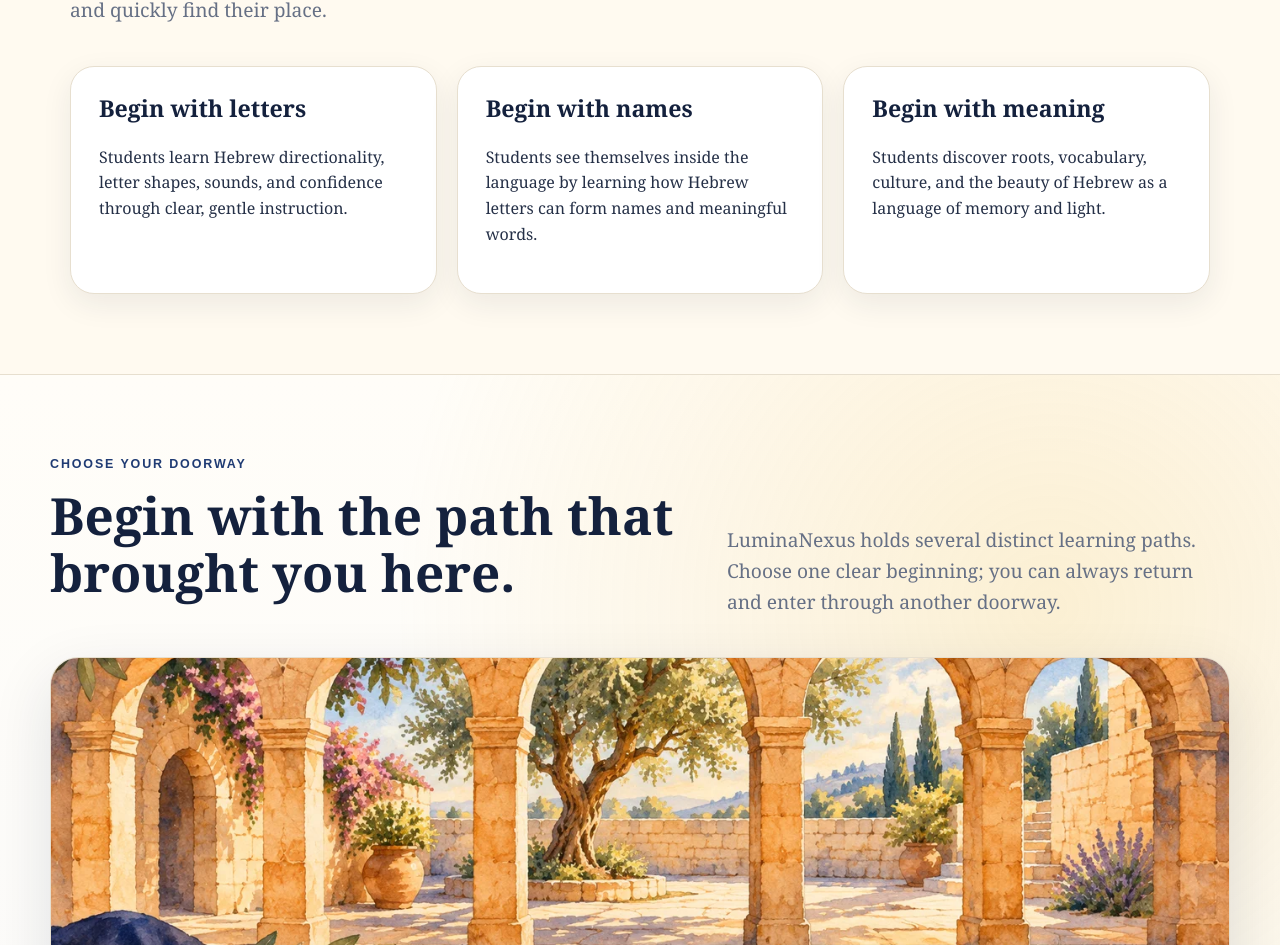
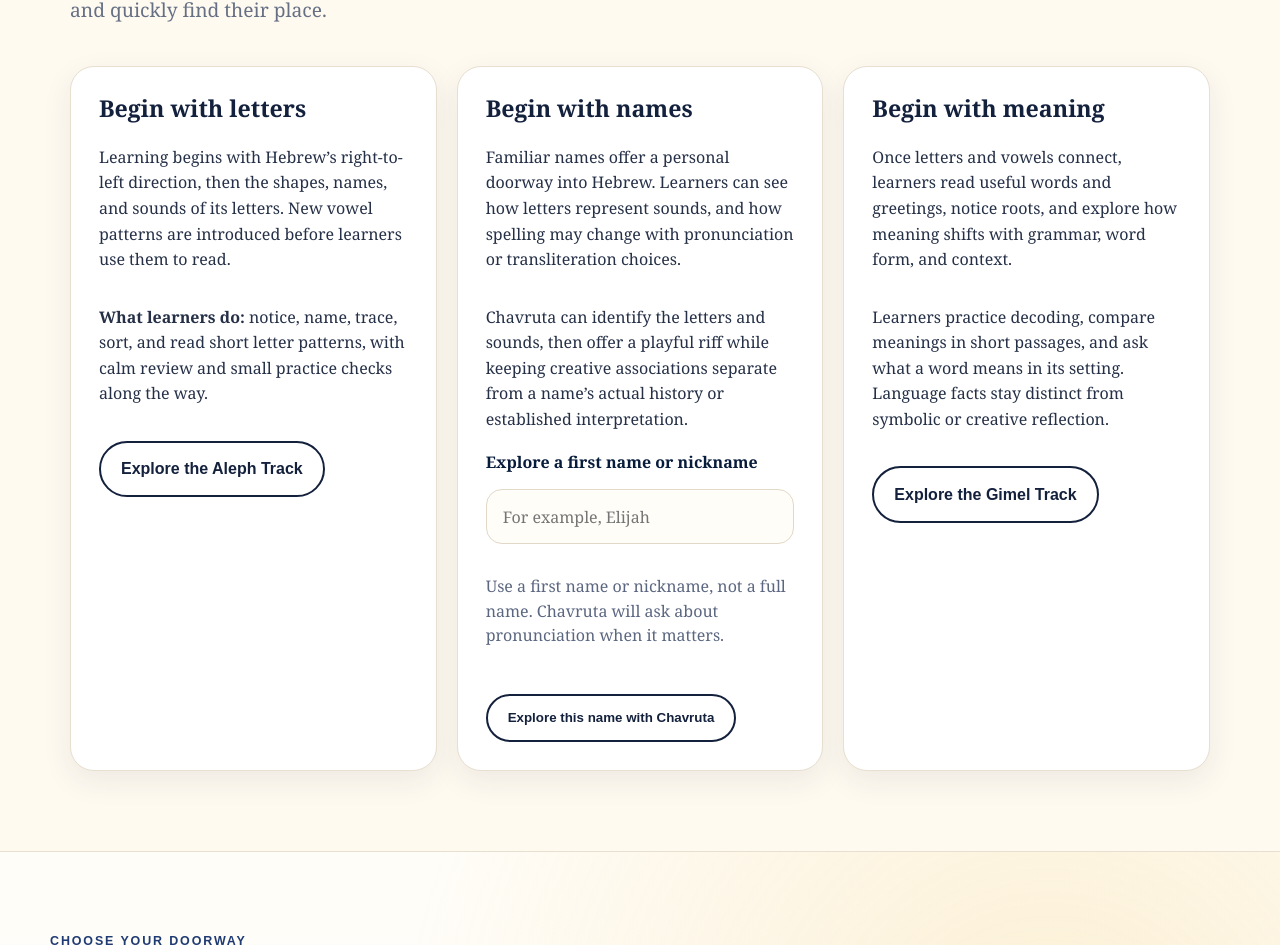
Before and after one commit to richardatf-oss/luminanexus-site, a React (Vite) app: page / in a window 1280 px wide. Shown: the part 1128-2073 px from the top of the page. Built offline with nearby package versions, Linux system fonts and the light colour scheme.

Commit message:
Expand learning pillars and add Hebrew name activity

```diff
--- a/src/App.jsx
+++ b/src/App.jsx
@@ -45,6 +45,20 @@ const tracks = [
 
 function App() {
   const [menuOpen, setMenuOpen] = useState(false);
+  const [nameToExplore, setNameToExplore] = useState("");
+  const [nameError, setNameError] = useState("");
+
+  function exploreHebrewName(event) {
+    event.preventDefault();
+    const name = nameToExplore.trim();
+    if (!name) {
+      setNameError("Enter a first name or nickname to begin.");
+      return;
+    }
+    setNameError("");
+    const question = `Help me explore the name "${name}". If its pronunciation is not clear, ask me or offer the likely alternatives. Suggest a plausible Hebrew-letter spelling and show a readable transliteration; explain what assumptions affect the spelling. Identify the Hebrew letters and likely sounds. Then offer a playful, clearly labeled creative riff inspired by the letters or verified related Hebrew words. Keep that creative riff separate from the name's actual etymology and from established Jewish interpretation. Do not invent a traditional meaning, gematria, or source. Name: ${name}`;
+    openChavruta({ mode: "name-study", question });
+  }
 
   useEffect(() => {
     function activateLink(event) {
@@ -187,25 +201,70 @@ function App() {
             <article className="feature-card">
               <h3>Begin with letters</h3>
               <p>
-                Students learn Hebrew directionality, letter shapes, sounds, and
-                confidence through clear, gentle instruction.
+                Learning begins with Hebrew’s right-to-left direction, then the
+                shapes, names, and sounds of its letters. New vowel patterns
+                are introduced before learners use them to read.
               </p>
+              <p>
+                <strong>What learners do:</strong> notice, name, trace, sort,
+                and read short letter patterns, with calm review and small
+                practice checks along the way.
+              </p>
+              <a className="button secondary" href="/aleph-track.html">
+                Explore the Aleph Track
+              </a>
             </article>
 
             <article className="feature-card">
               <h3>Begin with names</h3>
               <p>
-                Students see themselves inside the language by learning how
-                Hebrew letters can form names and meaningful words.
+                Familiar names offer a personal doorway into Hebrew. Learners
+                can see how letters represent sounds, and how spelling may
+                change with pronunciation or transliteration choices.
               </p>
+              <p>
+                Chavruta can identify the letters and sounds, then offer a
+                playful riff while keeping creative associations separate from
+                a name’s actual history or established interpretation.
+              </p>
+              <form className="form-stack" onSubmit={exploreHebrewName}>
+                <label htmlFor="name-explorer">Explore a first name or nickname</label>
+                <input
+                  id="name-explorer"
+                  type="text"
+                  maxLength={60}
+                  value={nameToExplore}
+                  onChange={event => setNameToExplore(event.target.value)}
+                  onInput={() => setNameError("")}
+                  placeholder="For example, Elijah"
+                  aria-describedby="name-explorer-note"
+                />
+                <p className="note" id="name-explorer-note">
+                  Use a first name or nickname, not a full name. Chavruta will
+                  ask about pronunciation when it matters.
+                </p>
+                <button className="button secondary" type="submit">
+                  Explore this name with Chavruta
+                </button>
+                {nameError && <p className="error" role="alert">{nameError}</p>}
+              </form>
             </article>
 
             <article className="feature-card">
               <h3>Begin with meaning</h3>
               <p>
-                Students discover roots, vocabulary, culture, and the beauty of
-                Hebrew as a language of memory and light.
+                Once letters and vowels connect, learners read useful words
+                and greetings, notice roots, and explore how meaning shifts
+                with grammar, word form, and context.
               </p>
+              <p>
+                Learners practice decoding, compare meanings in short passages,
+                and ask what a word means in its setting. Language facts stay
+                distinct from symbolic or creative reflection.
+              </p>
+              <a className="button secondary" href="/gimel-track.html">
+                Explore the Gimel Track
+              </a>
             </article>
           </div>
         </section>
```
